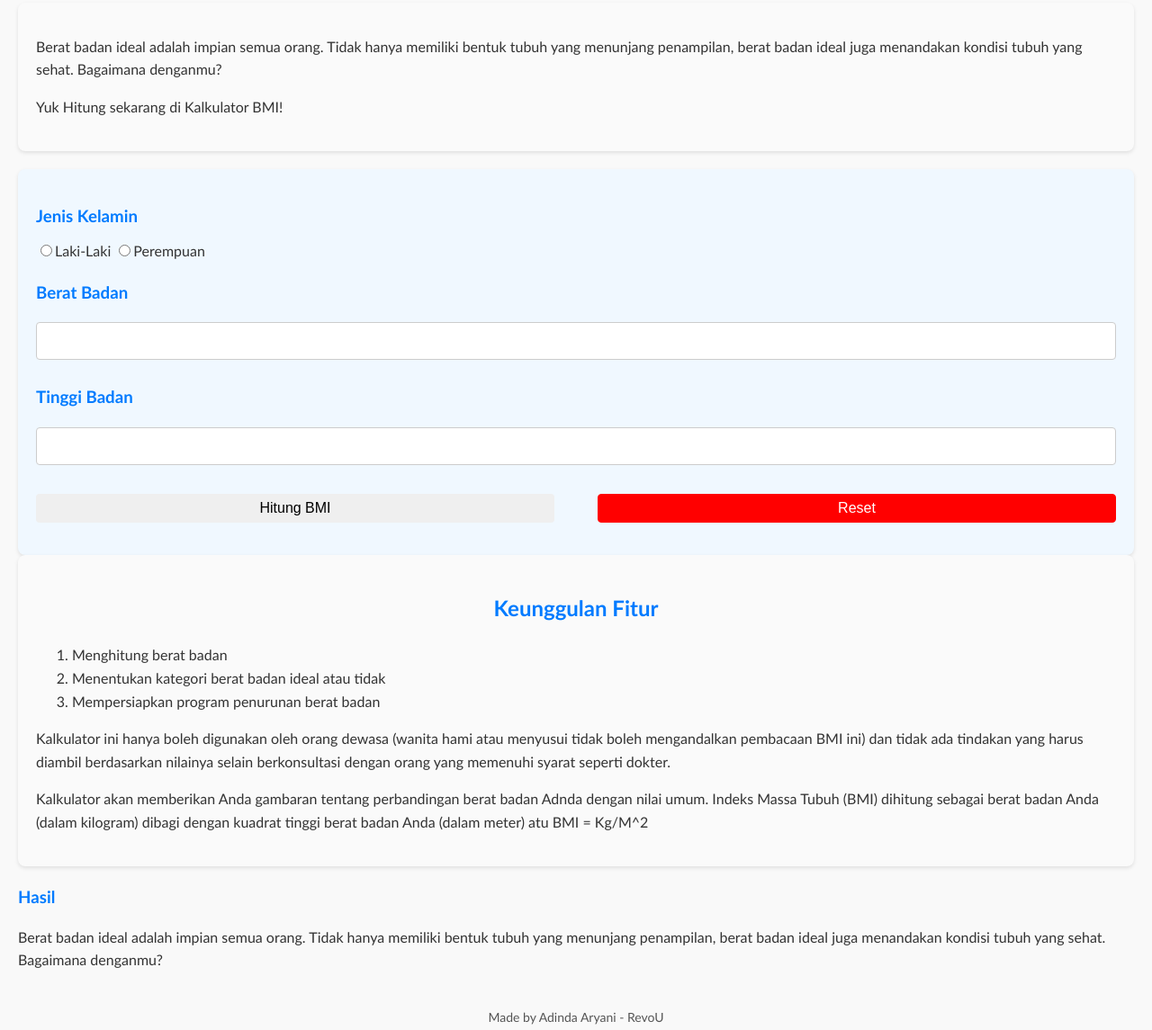
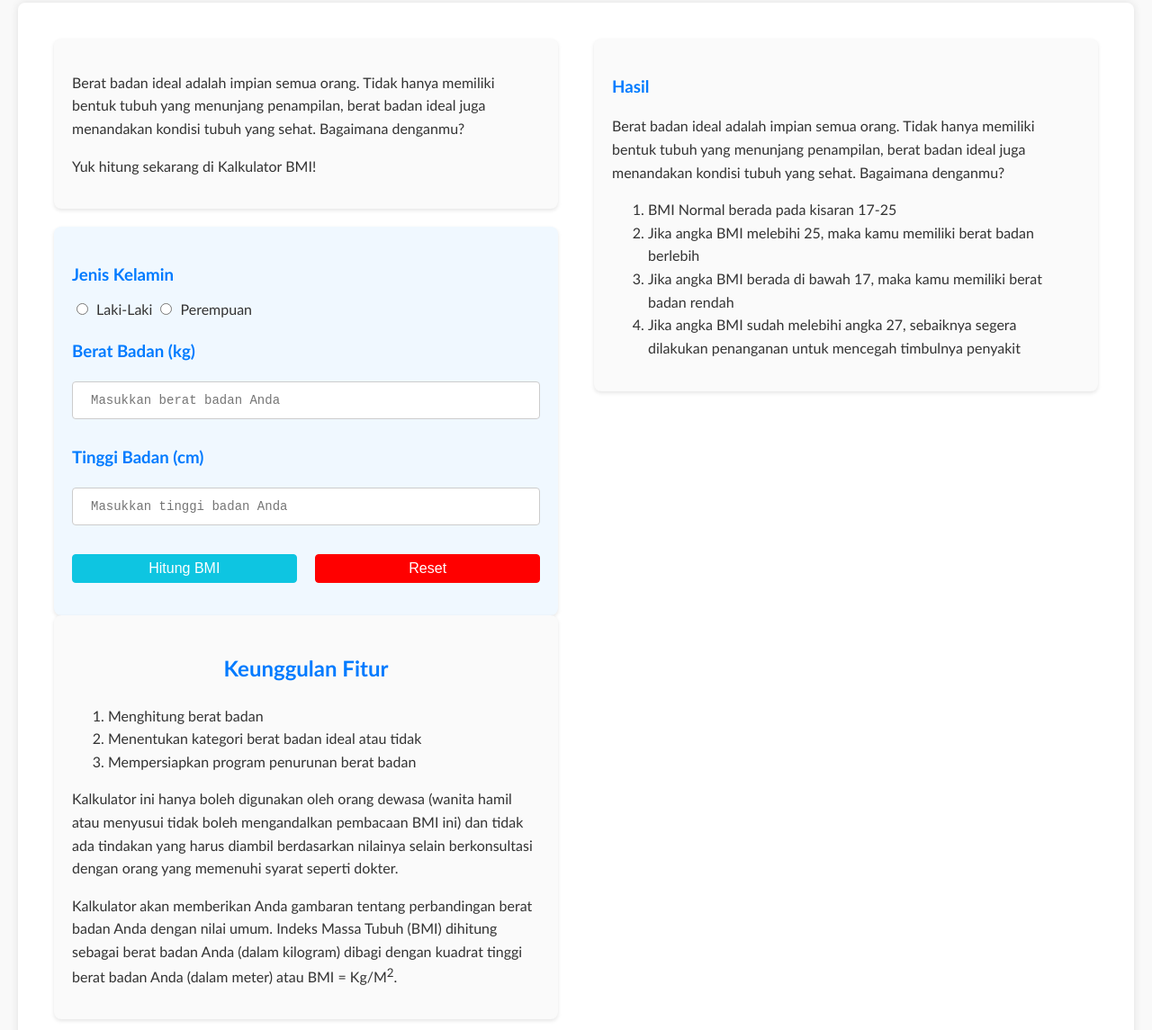
Before and after one commit to revou-fundamental-course/5-aug-24-AdindaaryaniUG, a plain HTML site: page index.html in a window 1280 px wide. Shown: the part 128-1273 px from the top of the page at 90% size. Drawn offline with Linux system fonts and the light colour scheme.

Commit message:
all finish-index

```diff
--- a/index.html
+++ b/index.html
@@ -1,54 +1,67 @@
 <!DOCTYPE html>
 <html lang="en">
+
 <head>
     <meta charset="UTF-8">
     <meta name="viewport" content="width=device-width, initial-scale=1.0">
-    <title>Document</title>
-    <link rel="stylesheet" href="css\styles.css">
+    <title>Kalkulator BMI</title>
+    <link rel="stylesheet" href="css/styles.css">
 </head>
+<!--START BODY-->
 <body>
     <header>
+        <!-- Judul utama halaman dengan class "main-title" -->
         <h1 class="main-title">Kalkulator BMI</h1>
     </header>
-    <main>
-        <aside>
-            <article>
+    <main class="container">
+        <!-- Elemen aside untuk konten samping kiri dengan class "left-content" -->
+        <aside class="left-content">
+            <article class="info-article">
+                <!-- Paragraf pertama berisi deskripsi tentang berat badan ideal -->
                 <p>
-                    Berat badan ideal adalah impian semua orang. Tidak hanya memiliki bentuk tubuh yang menunjang penampilan, berat badan ideal juga menandakan kondisi tubuh yang sehat.
-                    Bagaimana denganmu?
+                    Berat badan ideal adalah impian semua orang. Tidak hanya memiliki bentuk tubuh yang menunjang
+                    penampilan, berat badan ideal juga menandakan kondisi tubuh yang sehat. Bagaimana denganmu?
                 </p>
-                <p>Yuk Hitung sekarang di Kalkulator BMI!</p>
+                <p>Yuk hitung sekarang di Kalkulator BMI!</p>
             </article>
 
+            <!-- Pembuatan form untuk menerima input dari pengguna -->
             <form>
-                <div>
+                <div class="form-group">
                     <h3>Jenis Kelamin</h3>
-                    <input type="radio" id="laki-laki" name="jenis-kelamin" value="laki-laki"><label for="laki-laki">Laki-Laki</label>
-                    <input type="radio" id="perempuan" name="jenis-kelamin" value="perempuan"><label for="perempuan">Perempuan</label>
+                    <!-- Input radio untuk memilih jenis kelamin laki-laki -->
+                    <input type="radio" id="laki-laki" name="jenis-kelamin" value="laki-laki">
+                    <label for="laki-laki">Laki-Laki</label>
+                    <!-- Input radio untuk memilih jenis kelamin perempuan -->
+                    <input type="radio" id="perempuan" name="jenis-kelamin" value="perempuan">
+                    <label for="perempuan">Perempuan</label>
                 </div>
 
-                <div>
-                    <h3>Berat Badan</h3>
-                    <input type="number" id="input-weight">
+                <div class="form-group">
+                    <h3>Berat Badan (kg)</h3>
+                    <!-- Input number untuk memasukkan berat badan dengan placeholder sebagai petunjuk -->
+                    <input type="number" id="input-weight" placeholder="Masukkan berat badan Anda">
                 </div>
 
-                <div>
-                    <h3>Tinggi Badan</h3>
-                    <input type="number" id="input-height">
+                <div class="form-group">
+                    <h3>Tinggi Badan (cm)</h3>
+                    <!-- Input number untuk memasukkan tinggi badan dengan placeholder sebagai petunjuk -->
+                    <input type="number" id="input-height" placeholder="Masukkan tinggi badan Anda">
                 </div>
 
                 <div class="form-btn-container">
-                    <button class="button bg-cornsilk" type="button" onclick="formValidate()">Hitung BMI</button>
-                    <!--<button type="submit">Hitung BMI</button>-->
-                    <button class="button bg-reset">Reset</button>
+                    <!-- Button untuk menghitung BMI, memanggil fungsi JavaScript "formValidate" saat diklik -->
+                    <button class="button bg-blue" type="button" onclick="formValidate()">Hitung BMI</button>
+                    <!-- Button untuk mereset form, mengembalikan semua input ke kondisi awal -->
+                    <button class="button bg-reset" type="reset">Reset</button>
                 </div>
             </form>
 
-            <article>
+            <article class="features-article">
                 <header>
                     <h2>Keunggulan Fitur</h2>
                 </header>
-
+                <!-- Daftar/List terurut yang menjelaskan keunggulan fitur kalkulator BMI -->
                 <ol>
                     <li>Menghitung berat badan</li>
                     <li>Menentukan kategori berat badan ideal atau tidak</li>
@@ -56,42 +69,58 @@
                 </ol>
 
                 <p>
-                    Kalkulator ini hanya boleh digunakan oleh orang dewasa (wanita hami atau menyusui tidak boleh mengandalkan pembacaan BMI ini)
-                    dan tidak ada tindakan yang harus diambil berdasarkan nilainya selain berkonsultasi dengan orang yang memenuhi syarat seperti dokter.
+                    Kalkulator ini hanya boleh digunakan oleh orang dewasa (wanita hamil atau menyusui tidak boleh
+                    mengandalkan pembacaan BMI ini) dan tidak ada tindakan yang harus diambil berdasarkan nilainya selain
+                    berkonsultasi dengan orang yang memenuhi syarat seperti dokter.
                 </p>
 
                 <p>
-                    Kalkulator akan memberikan Anda gambaran tentang perbandingan berat badan Adnda dengan nilai umum.
-                    Indeks Massa Tubuh (BMI) dihitung sebagai berat badan Anda (dalam kilogram) dibagi dengan kuadrat tinggi berat badan Anda (dalam meter)
-                    atu BMI = Kg/M^2
+                    Kalkulator akan memberikan Anda gambaran tentang perbandingan berat badan Anda dengan nilai umum.
+                    Indeks Massa Tubuh (BMI) dihitung sebagai berat badan Anda (dalam kilogram) dibagi dengan kuadrat
+                    tinggi berat badan Anda (dalam meter) atau BMI = Kg/M<sup>2</sup>.
                 </p>
             </article>
         </aside>
 
-        <aside>
-            <section>
+        <!-- Elemen aside untuk konten samping kanan dengan class "right-content" -->
+        <aside class="right-content">
+            <section class="result-section">
                 <h3>Hasil</h3>
-                <p>Berat badan ideal adalah impian semua orang. Tidak hanya memiliki bentuk tubuh yang menunjang penampilan, berat badan ideal juga menandakan kondisi tubuh yang sehat.
-                    Bagaimana denganmu?</p>
+                <p>Berat badan ideal adalah impian semua orang. Tidak hanya memiliki bentuk tubuh yang menunjang
+                    penampilan, berat badan ideal juga menandakan kondisi tubuh yang sehat. Bagaimana denganmu?</p>
                 <div id="bmiResult" style="display:none;">
                     <div class="result-header">Status Berat Badan</div>
                     <div class="result-value" id="bmiValue"></div>
+                    <!-- Div untuk interpretasi hasil BMI -->
                     <div class="result-interpretation" id="bmiInterpretation"></div>
+                    <!-- Div untuk deskripsi tambahan tentang hasil BMI -->
                     <div class="result-description" id="bmiDescription"></div>
-                    <button type="button bg-cornsilk">Download Hasil BMI</button>
-                    <div class="buttons">
-                        <button type="button bg-cornsilk">Konsultasi Ahli Gizi Via Aplikasi</button>
-                        <button type="button bg-cornsilk">Registrasi Online Ahli Gizi</button>
-                    </div>
+                    <!-- Button untuk mengunduh hasil BMI -->
+                    <button class="button bg-blue" type="button">Download Hasil BMI</button>
                 </div>
+                <!-- Daftar/List terurut yang menjelaskan kategori BMI dan interpretasi masing-masing kategori -->
+                <ol>
+                    <li>BMI Normal berada pada kisaran 17-25</li>
+                    <li>Jika angka BMI melebihi 25, maka kamu memiliki berat badan berlebih</li>
+                    <li>Jika angka BMI berada di bawah 17, maka kamu memiliki berat badan rendah</li>
+                    <li>Jika angka BMI sudah melebihi angka 27, sebaiknya segera dilakukan penanganan untuk mencegah
+                        timbulnya penyakit</li>
+                </ol>
             </section>
         </aside>
 
     </main>
+
+    <!--START FOOTER-->
     <footer>
         <p>Made by Adinda Aryani - RevoU</p>
     </footer>
+    <!--END FOOTER-->
 
-    <script src="js\scripts.js"></script>
+    <!-- Menghubungkan file JavaScript eksternal untuk logika interaktif halaman -->
+    <script src="js/scripts.js"></script>
+
+<!--END BODY-->
 </body>
+
 </html>
```
